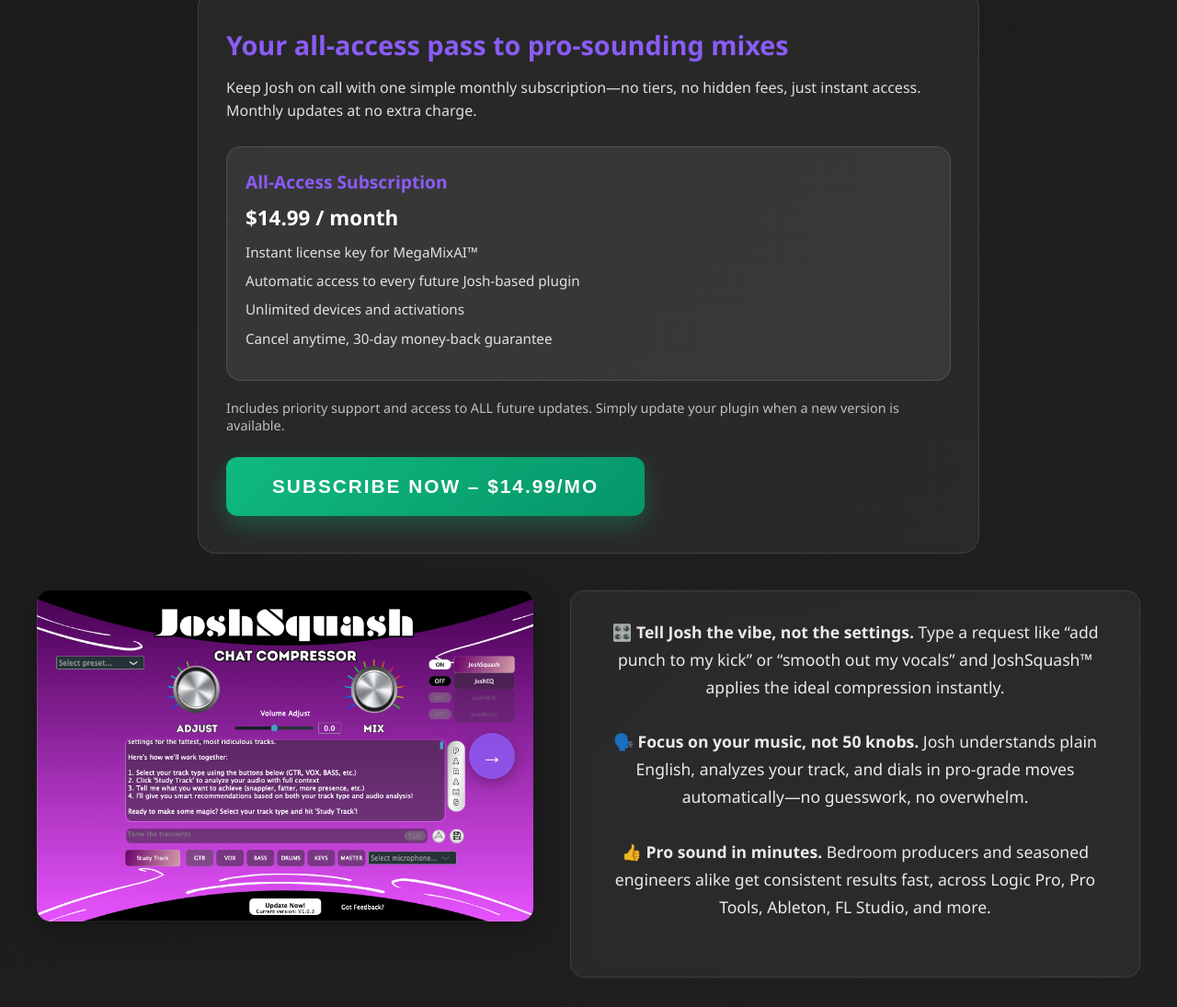
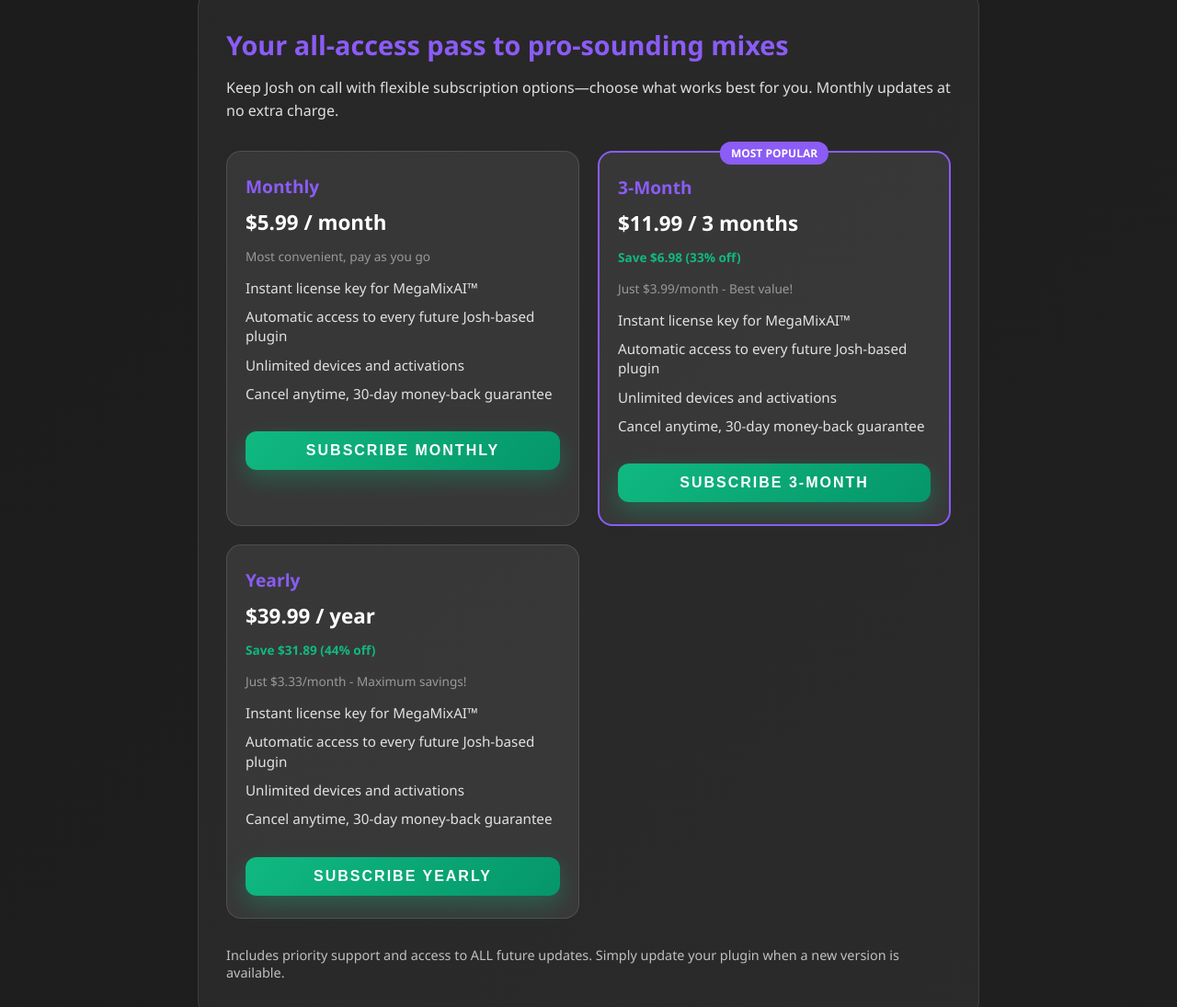
Before and after one commit to Plugin-factory-fl/megamix_test_landingpage, a website: page index.html in a window 1280 px wide. Shown: the part 1200-2295 px from the top of the page at 92% size. Drawn offline with Linux system fonts and the light colour scheme; no server answers.

Commit message:
Update pricing: Change to .99/mo and add 3 subscription tiers (Monthly, 3-Month, Yearly) with savings shown

```diff
--- a/index.html
+++ b/index.html
@@ -1058,6 +1058,14 @@
                 font-size: 1rem;
                 font-weight: 600;
             }
+
+            .pricing-overview > div[style*="grid"] {
+                grid-template-columns: 1fr !important;
+            }
+
+            .pricing-card {
+                margin-bottom: 20px;
+            }
         }
     </style>
 </head>
@@ -1126,8 +1134,8 @@
         </div>
 
         <div id="purchase-section" style="text-align: center; margin: 30px 0;">
-            <button class="buy-button" onclick="handleBuyNow(); gtag('event', 'buy_button_click', { 'button_id': 'buybutton_1', 'button_text': 'Subscribe Now - $14.99/mo' });" id="firstBuyButton">
-                Subscribe Now – $14.99/mo
+            <button class="buy-button" onclick="handleBuyNow(); gtag('event', 'buy_button_click', { 'button_id': 'buybutton_1', 'button_text': 'Subscribe Now - $5.99/mo' });" id="firstBuyButton">
+                Subscribe Now – $5.99/mo
             </button>
 
             <p style="color: white; font-size: 0.9rem; margin: 15px 0; text-align: center; opacity: 0.8; line-height: 1.4;">
@@ -1144,23 +1152,60 @@
 
         <div class="pricing-overview">
             <h3>Your all-access pass to pro-sounding mixes</h3>
-            <p>Keep Josh on call with one simple monthly subscription—no tiers, no hidden fees, just instant access. Monthly updates at no extra charge.</p>
+            <p>Keep Josh on call with flexible subscription options—choose what works best for you. Monthly updates at no extra charge.</p>
+            <div style="display: grid; grid-template-columns: repeat(auto-fit, minmax(280px, 1fr)); gap: 20px; margin: 30px 0;">
+                <!-- Monthly Plan -->
                 <div class="pricing-card">
-                <h4>All-Access Subscription</h4>
-                <div class="pricing-price">$14.99 / month</div>
+                    <h4>Monthly</h4>
+                    <div class="pricing-price">$5.99 / month</div>
+                    <div style="font-size: 0.85rem; color: #999; margin-bottom: 15px;">Most convenient, pay as you go</div>
                     <ul>
                         <li>Instant license key for MegaMixAI™</li>
                         <li>Automatic access to every future Josh-based plugin</li>
                         <li>Unlimited devices and activations</li>
                         <li>Cancel anytime, 30-day money-back guarantee</li>
                     </ul>
+                    <button class="buy-button" onclick="handleBuyNow(); gtag('event', 'buy_button_click', { 'button_id': 'buybutton_monthly', 'button_text': 'Subscribe Monthly - $5.99/mo' });" style="width: 100%; margin-top: 20px; padding: 12px 20px; font-size: 1rem;">
+                        Subscribe Monthly
+                    </button>
+                </div>
+
+                <!-- 3-Month Plan (Most Popular) -->
+                <div class="pricing-card" style="border: 2px solid #8b5cf6; position: relative;">
+                    <div style="position: absolute; top: -12px; left: 50%; transform: translateX(-50%); background: #8b5cf6; color: white; padding: 4px 12px; border-radius: 12px; font-size: 0.75rem; font-weight: bold;">MOST POPULAR</div>
+                    <h4>3-Month</h4>
+                    <div class="pricing-price">$11.99 / 3 months</div>
+                    <div style="font-size: 0.85rem; color: #10b981; margin-bottom: 15px; font-weight: bold;">Save $6.98 (33% off)</div>
+                    <div style="font-size: 0.85rem; color: #999; margin-bottom: 15px;">Just $3.99/month - Best value!</div>
+                    <ul>
+                        <li>Instant license key for MegaMixAI™</li>
+                        <li>Automatic access to every future Josh-based plugin</li>
+                        <li>Unlimited devices and activations</li>
+                        <li>Cancel anytime, 30-day money-back guarantee</li>
+                    </ul>
+                    <button class="buy-button" onclick="handleBuyNow(); gtag('event', 'buy_button_click', { 'button_id': 'buybutton_3month', 'button_text': 'Subscribe 3-Month - $11.99' });" style="width: 100%; margin-top: 20px; padding: 12px 20px; font-size: 1rem;">
+                        Subscribe 3-Month
+                    </button>
+                </div>
+
+                <!-- Yearly Plan -->
+                <div class="pricing-card">
+                    <h4>Yearly</h4>
+                    <div class="pricing-price">$39.99 / year</div>
+                    <div style="font-size: 0.85rem; color: #10b981; margin-bottom: 15px; font-weight: bold;">Save $31.89 (44% off)</div>
+                    <div style="font-size: 0.85rem; color: #999; margin-bottom: 15px;">Just $3.33/month - Maximum savings!</div>
+                    <ul>
+                        <li>Instant license key for MegaMixAI™</li>
+                        <li>Automatic access to every future Josh-based plugin</li>
+                        <li>Unlimited devices and activations</li>
+                        <li>Cancel anytime, 30-day money-back guarantee</li>
+                    </ul>
+                    <button class="buy-button" onclick="handleBuyNow(); gtag('event', 'buy_button_click', { 'button_id': 'buybutton_yearly', 'button_text': 'Subscribe Yearly - $39.99' });" style="width: 100%; margin-top: 20px; padding: 12px 20px; font-size: 1rem;">
+                        Subscribe Yearly
+                    </button>
+                </div>
             </div>
             <div class="pricing-note">Includes priority support and access to ALL future updates. Simply update your plugin when a new version is available.</div>
-            <div style="margin-top: 25px;">
-                <button class="buy-button" onclick="handleBuyNow(); gtag('event', 'buy_button_click', { 'button_id': 'buybutton_pricing', 'button_text': 'Subscribe Now - $14.99/mo' });">
-                    Subscribe Now – $14.99/mo
-                </button>
-            </div>
         </div>
 
         <div class="two-column-section">
```
Lines whose indentation alone changed are shown as unchanged.
